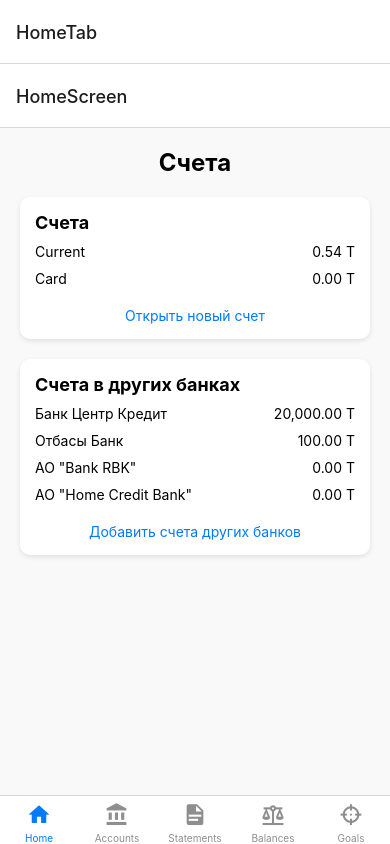
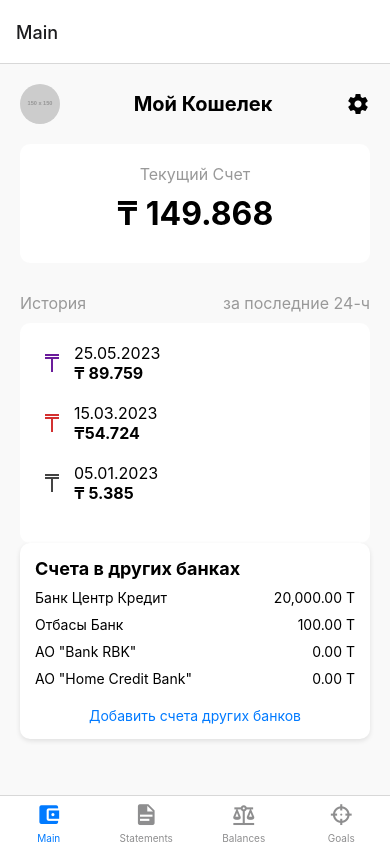
Before and after one commit to Magamomed/openbanking, a React Native app: screen /Main in a window 390 px wide. Built offline with nearby package versions, Linux system fonts and the light colour scheme.

Commit message:
uptade UI

```diff
--- a/App.js
+++ b/App.js
@@ -1,8 +1,13 @@
 import React from 'react';
+import { GestureHandlerRootView } from 'react-native-gesture-handler';
 import AppNavigator from './src/navigation/AppNavigator';
 
 const App = () => {
-  return <AppNavigator />;
+  return (
+    <GestureHandlerRootView style={{ flex: 1 }}>
+      <AppNavigator />
+    </GestureHandlerRootView>
+  );
 };
 
 export default App;
--- a/package.json
+++ b/package.json
@@ -16,6 +16,7 @@
     "expo-status-bar": "~1.12.1",
     "react": "18.2.0",
     "react-native": "0.74.1",
+    "react-native-gesture-handler": "^2.16.2",
     "react-native-safe-area-context": "4.10.1",
     "react-native-screens": "3.31.1",
     "react-native-vector-icons": "^10.1.0"
--- a/src/components/AccountAnalytics.js
+++ b/src/components/AccountAnalytics.js
@@ -3,10 +3,6 @@ import { View, Text, StyleSheet } from 'react-native';
 
 const AccountAnalytics = () => {
   const fakeData = {
-    accounts: [
-      { id: 1, type: 'Current', balance: '0.54 Т' },
-      { id: 2, type: 'Card', balance: '0.00 Т' },
-    ],
     otherAccounts: [
       { id: 3, bank: 'Банк Центр Кредит', balance: '20,000.00 Т' },
       { id: 4, bank: 'Отбасы Банк', balance: '100.00 Т' },
@@ -16,18 +12,6 @@ const AccountAnalytics = () => {
   };
 
   return (
-    <View style={styles.container}>
-      <Text style={styles.header}>Счета</Text>
-      <View style={styles.section}>
-        <Text style={styles.sectionTitle}>Счета</Text>
-        {fakeData.accounts.map(account => (
-          <View key={account.id} style={styles.accountItem}>
-            <Text>{account.type}</Text>
-            <Text>{account.balance}</Text>
-          </View>
-        ))}
-        <Text style={styles.addNewAccount}>Открыть новый счет</Text>
-      </View>
       <View style={styles.section}>
         <Text style={styles.sectionTitle}>Счета в других банках</Text>
         {fakeData.otherAccounts.map(account => (
@@ -38,7 +22,7 @@ const AccountAnalytics = () => {
         ))}
         <Text style={styles.addNewAccount}>Добавить счета других банков</Text>
       </View>
-    </View>
+
   );
 };
 
--- a/src/components/AccountStatement.js
+++ b/src/components/AccountStatement.js
@@ -1,23 +1,42 @@
 import React from 'react';
-import { View, Text, StyleSheet } from 'react-native';
+import { View, Text, StyleSheet, FlatList } from 'react-native';
+import Icon from 'react-native-vector-icons/MaterialCommunityIcons';
+
+const transactions = [
+  { id: '1', date: '07 JUN', amount: 200, type: 'income', description: 'Lorem ipsum' },
+  { id: '2', date: '07 JUN', amount: 100, type: 'expense', description: 'Lorem ipsum' },
+  { id: '3', date: '08 JUN', amount: 200, type: 'income', description: 'Lorem ipsum' },
+  { id: '3', date: '08 JUN', amount: 200, type: 'income', description: 'Lorem ipsum' },
+  { id: '3', date: '08 JUN', amount: 200, type: 'income', description: 'Lorem ipsum' },
+  { id: '3', date: '08 JUN', amount: 200, type: 'income', description: 'Lorem ipsum' },
+  { id: '3', date: '08 JUN', amount: 200, type: 'income', description: 'Lorem ipsum' },
+  { id: '3', date: '08 JUN', amount: 200, type: 'income', description: 'Lorem ipsum' },
+];
 
 const AccountStatement = () => {
-  const fakeData = {
-    transactions: [
-      { id: 1, date: '2023-01-01', amount: -50, description: 'Grocery Store' },
-      { id: 2, date: '2023-01-02', amount: -100, description: 'Electric Bill' },
-      { id: 3, date: '2023-01-03', amount: 1500, description: 'Salary' },
-    ],
-  };
-
   return (
     <View style={styles.container}>
-      <Text style={styles.title}>Account Statement</Text>
-      {fakeData.transactions.map(transaction => (
-        <Text key={transaction.id} style={styles.item}>
-          {transaction.date} - {transaction.description}: ${transaction.amount}
-        </Text>
-      ))}
+      <Text style={styles.transactionsTitle}>История</Text>
+      <FlatList
+        data={transactions}
+        keyExtractor={item => item.id}
+        renderItem={({ item }) => (
+          <View style={styles.transactionItem}>
+            <View style={styles.transactionIcon}>
+              <Icon
+                name={item.type === 'income' ? 'arrow-down' : 'arrow-up'}
+                size={24}
+                color={item.type === 'income' ? 'green' : 'red'}
+              />
+              <Text style={styles.transactionDate}>{item.date}</Text>
+            </View>
+            <View style={styles.transactionDetails}>
+              <Text style={styles.transactionDescription}>{item.description}</Text>
+              <Text style={styles.transactionAmount}>₸{item.amount}</Text>
+            </View>
+          </View>
+        )}
+      />
     </View>
   );
 };
@@ -26,15 +45,75 @@ const styles = StyleSheet.create({
   container: {
     flex: 1,
     padding: 20,
+    backgroundColor: '#f9f9f9',
   },
-  title: {
-    fontSize: 24,
+  balanceContainer: {
+    backgroundColor: '#fff',
+    borderRadius: 10,
+    padding: 20,
+    alignItems: 'center',
+    marginBottom: 20,
+    shadowColor: '#000',
+    shadowOffset: { width: 0, height: 2 },
+    shadowOpacity: 0.1,
+    shadowRadius: 5,
+  },
+  balanceTitle: {
+    fontSize: 16,
+    color: '#00796b',
+  },
+  balanceAmount: {
+    fontSize: 32,
+    fontWeight: 'bold',
+    marginVertical: 10,
+  },
+  incomeExpense: {
+    fontSize: 14,
+  },
+  income: {
+    color: 'green',
+  },
+  expense: {
+    color: 'red',
+  },
+  transactionsTitle: {
+    fontSize: 18,
     fontWeight: 'bold',
     marginBottom: 10,
   },
-  item: {
-    fontSize: 18,
+  transactionItem: {
+    flexDirection: 'row',
+    backgroundColor: '#fff',
+    borderRadius: 10,
+    padding: 15,
+    marginBottom: 10,
+    alignItems: 'center',
+    shadowColor: '#000',
+    shadowOffset: { width: 0, height: 2 },
+    shadowOpacity: 0.1,
+    shadowRadius: 5,
+  },
+  transactionIcon: {
+    flexDirection: 'column',
+    alignItems: 'center',
+    marginRight: 15,
+  },
+  transactionDate: {
+    fontSize: 12,
+    color: '#00796b',
+  },
+  transactionDetails: {
+    flex: 1,
+    justifyContent: 'space-between',
+  },
+  transactionDescription: {
+    fontSize: 16,
     marginBottom: 5,
+  },
+  transactionAmount: {
+    fontSize: 16,
+    fontWeight: 'bold',
+    color: '#00796b',
   },
 });
 
--- /dev/null
+++ b/src/components/MainScreen.js
@@ -0,0 +1,145 @@
+import React from 'react';
+import { View, Text, StyleSheet, Image } from 'react-native';
+import Icon from 'react-native-vector-icons/MaterialCommunityIcons';
+import { TouchableOpacity } from 'react-native-gesture-handler';
+import AccountAnalytics from '../components/AccountAnalytics';
+
+const MainScreen = () => {
+  return (
+    <View style={styles.container}>
+      <View style={styles.header}>
+        <Image
+          source={{ uri: 'https://via.placeholder.com/150' }}
+          style={styles.profileImage}
+        />
+        <Text style={styles.headerTitle}>Mой Кошелек</Text>
+        <Icon name="cog" size={24} style={styles.headerIcon} />
+      </View>
+      <View style={styles.balanceContainer}>
+        <Text style={styles.balanceTitle}>Текущий Счет</Text>
+        <Text style={styles.balanceAmount}>₸ 149.868</Text>
+
+      </View>
+      <View style={styles.sortContainer}>
+        <Text style={styles.sortText}>История</Text>
+        <Text style={styles.sortText}>за последние 24-ч</Text>
+      </View>
+      <View style={styles.assetsContainer}>
+        <View style={styles.asset}>
+        <Icon name="currency-kzt" size={24} color="#6a1b9a" />
+          <View style={styles.assetInfo}>
+            <Text style={styles.assetAmount}>25.05.2023</Text>
+            <Text style={styles.assetValue}>₸ 89.759</Text>
+
+          </View>
+        </View>
+        <View style={styles.asset}>
+        <Icon name="currency-kzt" size={24} color="#d32f2f" />
+          <View style={styles.assetInfo}>
+            <Text style={styles.assetAmount}>15.03.2023</Text>
+            <Text style={styles.assetValue}>₸54.724</Text>
+
+          </View>
+        </View>
+        <View style={styles.asset}>
+        <Icon name="currency-kzt" size={24} color="#424242" />
+          <View style={styles.assetInfo}>
+            <Text style={styles.assetAmount}>05.01.2023</Text>
+            <Text style={styles.assetValue}>₸ 5.385</Text>
+          </View>
+        </View>
+      </View>
+      <AccountAnalytics/>
+
+    </View>
+  );
+};
+
+const styles = StyleSheet.create({
+  container: {
+    flex: 1,
+    backgroundColor: '#f9f9f9',
+    paddingHorizontal: 20,
+  },
+  header: {
+    flexDirection: 'row',
+    alignItems: 'center',
+    justifyContent: 'space-between',
+    marginTop: 20,
+  },
+  profileImage: {
+    width: 40,
+    height: 40,
+    borderRadius: 20,
+  },
+  headerTitle: {
+    fontSize: 20,
+    fontWeight: 'bold',
+  },
+  headerIcon: {
+    color: '#000',
+  },
+  balanceContainer: {
+    backgroundColor: '#fff',
+    borderRadius: 10,
+    padding: 20,
+    marginVertical: 20,
+    alignItems: 'center',
+  },
+  balanceTitle: {
+    fontSize: 16,
+    color: '#999',
+  },
+  balanceAmount: {
+    fontSize: 32,
+    fontWeight: 'bold',
+    marginVertical: 10,
+  },
+  balanceChange: {
+    fontSize: 16,
+    color: 'green',
+  },
+  sortContainer: {
+    flexDirection: 'row',
+    justifyContent: 'space-between',
+    marginVertical: 10,
+  },
+  sortText: {
+    fontSize: 16,
+    color: '#999',
+  },
+  assetsContainer: {
+    backgroundColor: '#fff',
+    borderRadius: 10,
+    padding: 20,
+  },
+  asset: {
+    flexDirection: 'row',
+    alignItems: 'center',
+    marginBottom: 20,
+  },
+  assetInfo: {
+    marginLeft: 10,
+  },
+  assetAmount: {
+    fontSize: 16,
+  },
+  assetValue: {
+    fontSize: 16,
+    fontWeight: 'bold',
+  },
+  assetChange: {
+    fontSize: 14,
+    color: 'green',
+  },
+  footer: {
+    flexDirection: 'row',
+    justifyContent: 'space-around',
+    backgroundColor: '#fff',
+    paddingVertical: 10,
+    borderTopColor: '#e0e0e0',
+    borderTopWidth: 1,
+  },
+});
+
+export default MainScreen;
--- a/src/components/SavingsGoal.js
+++ b/src/components/SavingsGoal.js
@@ -1,20 +1,41 @@
 import React from 'react';
-import { View, Text, StyleSheet } from 'react-native';
+import { View, Text, StyleSheet, FlatList, ProgressBarAndroid } from 'react-native';
+import Icon from 'react-native-vector-icons/MaterialCommunityIcons';
+
+const savingsGoals = [
+  { id: '1', name: 'Отпуск', target: 10000, saved: 5000 },
+  { id: '2', name: 'Машина', target: 20000, saved: 8000 },
+  { id: '3', name: 'Фонд', target: 15000, saved: 15000 },
+];
 
 const SavingsGoal = () => {
-  const fakeGoals = [
-    { id: 1, name: 'Vacation', amount: 3000, saved: 1000 },
-    { id: 2, name: 'New Car', amount: 20000, saved: 5000 },
-  ];
-
   return (
     <View style={styles.container}>
-      <Text style={styles.title}>Savings Goals</Text>
-      {fakeGoals.map(goal => (
-        <Text key={goal.id} style={styles.item}>
-          {goal.name}: ${goal.saved} / ${goal.amount}
-        </Text>
-      ))}
+      <Text style={styles.header}>Цель</Text>
+      <FlatList
+        data={savingsGoals}
+        keyExtractor={item => item.id}
+        renderItem={({ item }) => (
+          <View style={styles.goalContainer}>
+            <View style={styles.goalHeader}>
+              <Text style={styles.goalName}>{item.name}</Text>
+              <Text style={styles.goalAmount}>
+                ₸{item.saved} / ₸{item.target}
+              </Text>
+            </View>
+            <ProgressBarAndroid
+              styleAttr="Horizontal"
+              indeterminate={false}
+              progress={item.saved / item.target}
+              color="#00796b"
+            />
+            <View style={styles.iconContainer}>
+              <Icon name="check-circle" size={24} color={item.saved >= item.target ? 'green' : '#ccc'} />
+              <Text style={styles.goalStatus}>{item.saved >= item.target ? 'Completed' : 'In Progress'}</Text>
+            </View>
+          </View>
+        )}
+      />
     </View>
   );
 };
@@ -23,15 +44,48 @@ const styles = StyleSheet.create({
   container: {
     flex: 1,
     padding: 20,
+    backgroundColor: '#f9f9f9',
   },
-  title: {
+  header: {
     fontSize: 24,
     fontWeight: 'bold',
+    marginBottom: 20,
+    textAlign: 'center',
+    color: '#00796b',
+  },
+  goalContainer: {
+    backgroundColor: '#fff',
+    borderRadius: 10,
+    padding: 15,
+    marginBottom: 15,
+    shadowColor: '#000',
+    shadowOffset: { width: 0, height: 2 },
+    shadowOpacity: 0.1,
+    shadowRadius: 5,
+  },
+  goalHeader: {
+    flexDirection: 'row',
+    justifyContent: 'space-between',
     marginBottom: 10,
   },
-  item: {
+  goalName: {
     fontSize: 18,
-    marginBottom: 5,
+    fontWeight: 'bold',
+    color: '#00796b',
+  },
+  goalAmount: {
+    fontSize: 16,
+    color: '#00796b',
+  },
+  iconContainer: {
+    flexDirection: 'row',
+    alignItems: 'center',
+    marginTop: 10,
+  },
+  goalStatus: {
+    fontSize: 16,
+    marginLeft: 10,
+    color: '#00796b',
   },
 });
 
--- a/src/navigation/AppNavigator.js
+++ b/src/navigation/AppNavigator.js
@@ -1,30 +1,15 @@
 import React from 'react';
 import { NavigationContainer } from '@react-navigation/native';
-import { createStackNavigator } from '@react-navigation/stack';
 import { createBottomTabNavigator } from '@react-navigation/bottom-tabs';
 import Icon from 'react-native-vector-icons/MaterialCommunityIcons';
-import Home from '../components/Home';
+import MainScreen from '../components/MainScreen';
 import AccountAnalytics from '../components/AccountAnalytics';
 import AccountStatement from '../components/AccountStatement';
 import AccountBalance from '../components/AccountBalance';
 import TotalBalance from '../components/TotalBalance';
 import SavingsGoal from '../components/SavingsGoal';
-import PersonalizedOffers from '../components/PersonalizedOffers';
 
-const Stack = createStackNavigator();
 const Tab = createBottomTabNavigator();
-
-const HomeStack = () => (
-  <Stack.Navigator>
-    <Stack.Screen name="HomeScreen" component={Home} />
-    <Stack.Screen name="AccountAnalyticsScreen" component={AccountAnalytics} />
-    <Stack.Screen name="AccountStatementScreen" component={AccountStatement} />
-    <Stack.Screen name="AccountBalanceScreen" component={AccountBalance} />
-    <Stack.Screen name="TotalBalanceScreen" component={TotalBalance} />
-    <Stack.Screen name="SavingsGoalScreen" component={SavingsGoal} />
-    <Stack.Screen name="PersonalizedOffersScreen" component={PersonalizedOffers} />
-  </Stack.Navigator>
-);
 
 const AppNavigator = () => {
   return (
@@ -35,23 +20,23 @@ const AppNavigator = () => {
             let iconName;
 
             switch (route.name) {
-              case 'HomeTab':
-                iconName = 'home';
+              case 'Main':
+                iconName = 'wallet';
                 break;
-              case 'AccountsTab':
+              case 'Accounts':
                 iconName = 'bank';
                 break;
-              case 'StatementsTab':
+              case 'Statements':
                 iconName = 'file-document';
                 break;
-              case 'BalancesTab':
+              case 'Balances':
                 iconName = 'scale-balance';
                 break;
-              case 'GoalsTab':
+              case 'Goals':
                 iconName = 'target';
                 break;
               default:
-                iconName = 'home';
+                iconName = 'wallet';
                 break;
             }
 
@@ -59,11 +44,10 @@ const AppNavigator = () => {
           },
         })}
       >
-        <Tab.Screen name="HomeTab" component={HomeStack} options={{ tabBarLabel: 'Home' }} />
-        <Tab.Screen name="AccountsTab" component={AccountAnalytics} options={{ tabBarLabel: 'Accounts' }} />
-        <Tab.Screen name="StatementsTab" component={AccountStatement} options={{ tabBarLabel: 'Statements' }} />
-        <Tab.Screen name="BalancesTab" component={AccountBalance} options={{ tabBarLabel: 'Balances' }} />
-        <Tab.Screen name="GoalsTab" component={SavingsGoal} options={{ tabBarLabel: 'Goals' }} />
+        <Tab.Screen name="Main" component={MainScreen} options={{ tabBarLabel: 'Main' }} />
+        <Tab.Screen name="Statements" component={AccountStatement} options={{ tabBarLabel: 'Statements' }} />
+        <Tab.Screen name="Balances" component={AccountBalance} options={{ tabBarLabel: 'Balances' }} />
+        <Tab.Screen name="Goals" component={SavingsGoal} options={{ tabBarLabel: 'Goals' }} />
       </Tab.Navigator>
     </NavigationContainer>
   );
```
Also changed, not shown: 1 other file (tests, documents, lock files or other folders).
